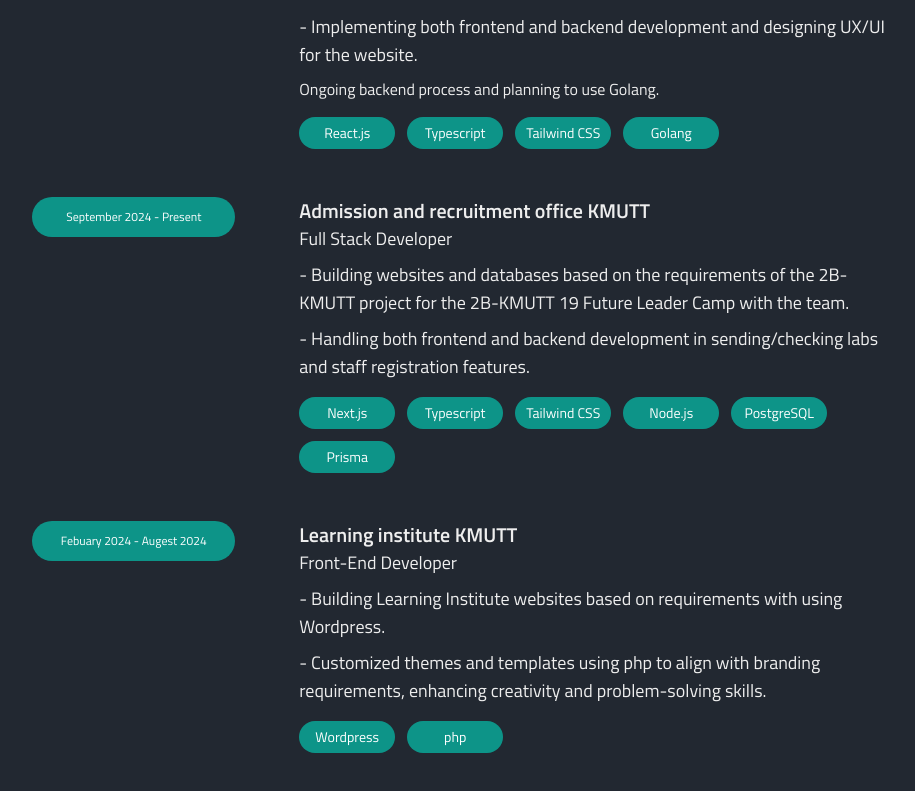
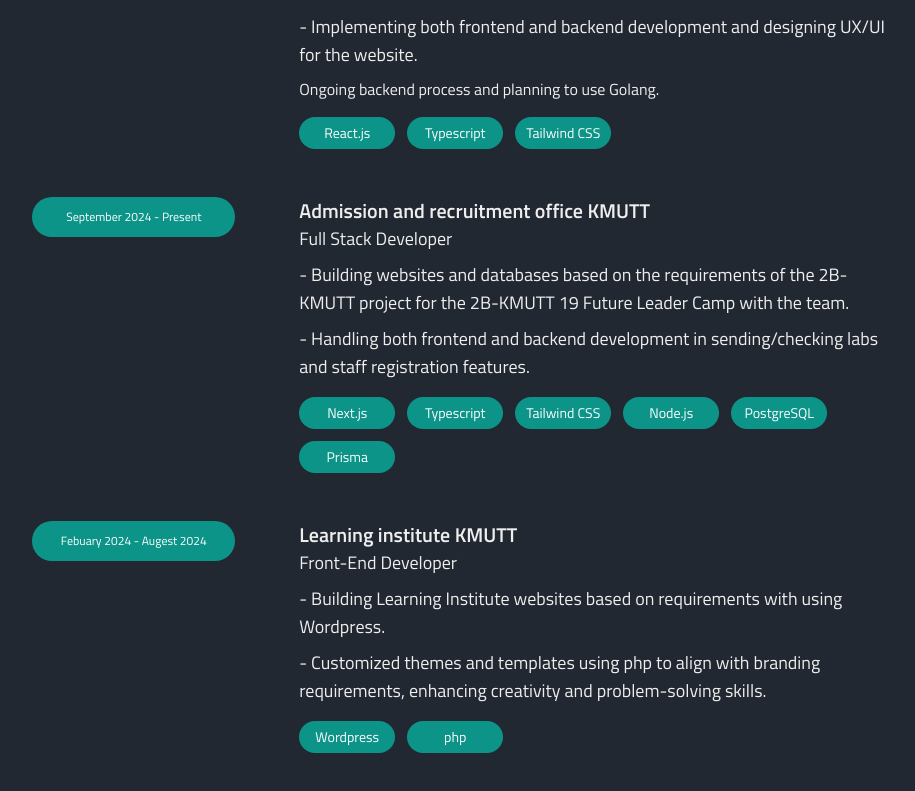
Before and after one commit to sirawitGOGO/myPortfolio, a React (Vite) app: page / in a window 1280 px wide. Shown: the part 1965-2756 px from the top of the page, without its empty margins (181-1096 px from the left). Built offline with nearby package versions, Linux system fonts and the light colour scheme; the HTML template or start-up script is replaced by a standard one.

Commit message:
fix experience

```diff
--- a/src/components/Experience/Experience.tsx
+++ b/src/components/Experience/Experience.tsx
@@ -20,7 +20,7 @@ const experiences: ExperienceItem[] = [
       "Building websites based on requirements for the eLearning Forum Asia 2025 conference with the team.",
     responsibility: "Implementing both frontend and backend development and designing UX/UI for the website.",
     additional: "Ongoing backend process and planning to use Golang.",
-    tools: ["React.js", "Typescript", "Tailwind CSS", "Golang"],
+    tools: ["React.js", "Typescript", "Tailwind CSS"],
   },
   {
     year: "September 2024 - Present",
```
